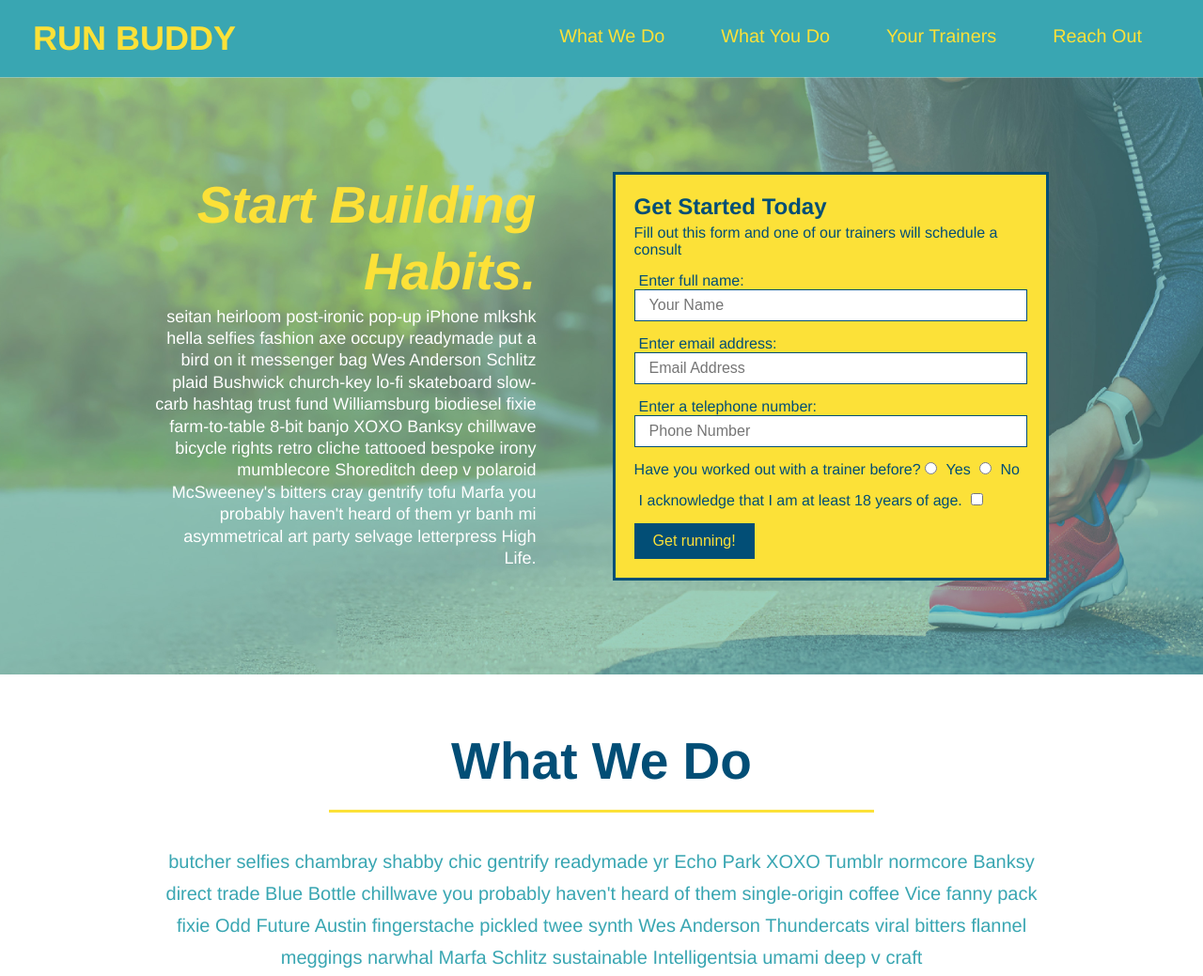
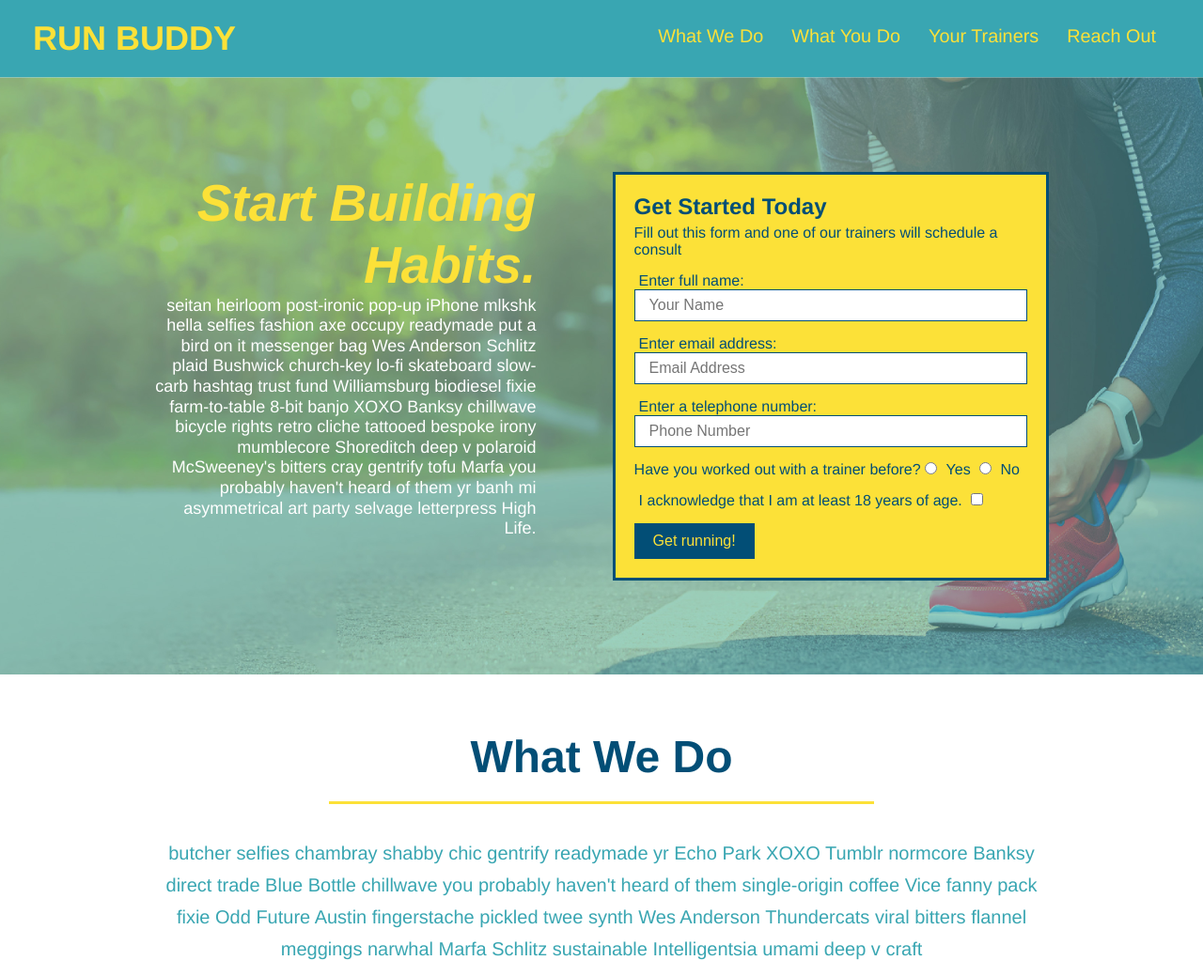
Before and after one commit to josephmryan/run-buddy, a plain HTML site: page index.html in a window 1280 px wide. Shown: the top 1039 px of the page at 94% size. Drawn offline with Linux system fonts and the light colour scheme.

Commit message:
media queries added

```diff
--- a/assets/css/style.css
+++ b/assets/css/style.css
@@ -44,7 +44,7 @@ header {
   }
 
   header nav ul li a {
-    margin: 0 30px;
+    padding: 10px 15px;
     font-weight: lighter;
     font-size: 1.55vw;
   }
@@ -78,6 +78,7 @@ header {
 
   /* Hero Style Start */
 .hero {
+    align-items: flex-start;
     display: flex;
     justify-content: center;
     flex-wrap: wrap;
@@ -92,7 +93,7 @@ header {
     margin: 3.5%;
     color: #fff;
     font-size: 18px;
-    line-height: 1.3;
+    line-height: 1.2;
   }
 
   .hero-cta h2 {
@@ -161,7 +162,7 @@ header {
       text-align: center;
       margin: 0 auto 35px auto;
       width: 50%;
-      font-size: 55px;
+      font-size: 48px;
       color: #024e76;
       border-bottom: 3px solid;
     }
@@ -335,3 +336,18 @@ header {
     .flex-row {
       display: flex;
     }
+
+    /* MEDIA QUERY FOR SMALLER DESKTOP SCREENS AND SMALLER */
+@media screen and (max-width: 980px) {
+
+}
+
+/* MEDIA QUERY FOR TABLETS AND SMALLER */
+@media screen and (max-width: 768px) {
+
+}
+
+/* MEDIA QUERY FOR MOBILE PHONES AND SMALLER */
+@media screen and (max-width: 575px) {
+
+  }
--- a/index.html
+++ b/index.html
@@ -1,6 +1,10 @@
 <!DOCTYPE html>
 <html lang="en">
-  <link rel="stylesheet" type="text/css" href="assets/css/style.css">
+<head>
+  <meta name="viewport" content="width=device-width, initial-scale=1.0" />
+</head>
+<link rel="stylesheet" type="text/css" href="assets/css/style.css">
+
 <body>
 <!-- navigation -->
 <header>
```
Also changed, not shown: privacy-policy.html (+1 -0 lines).
